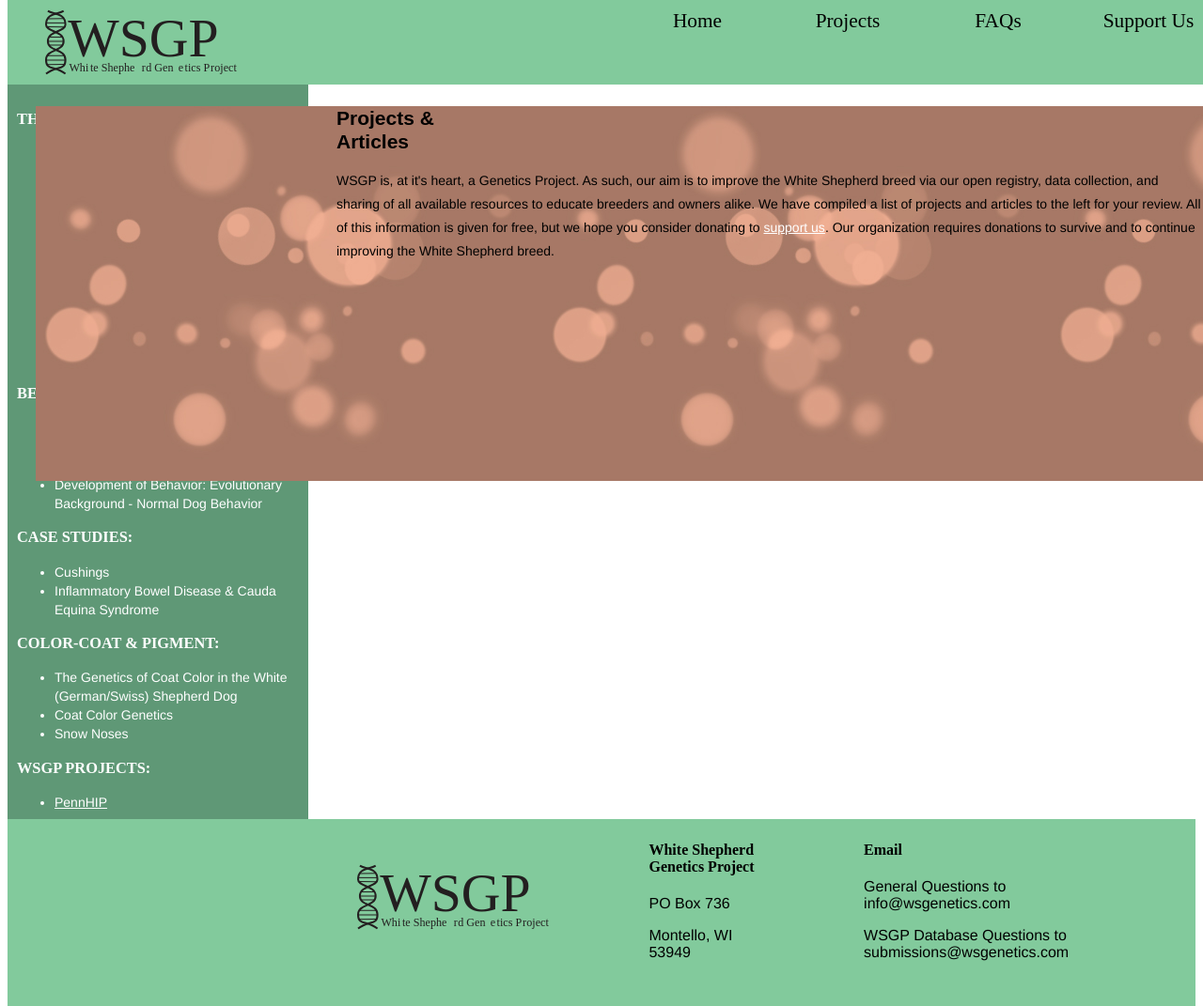
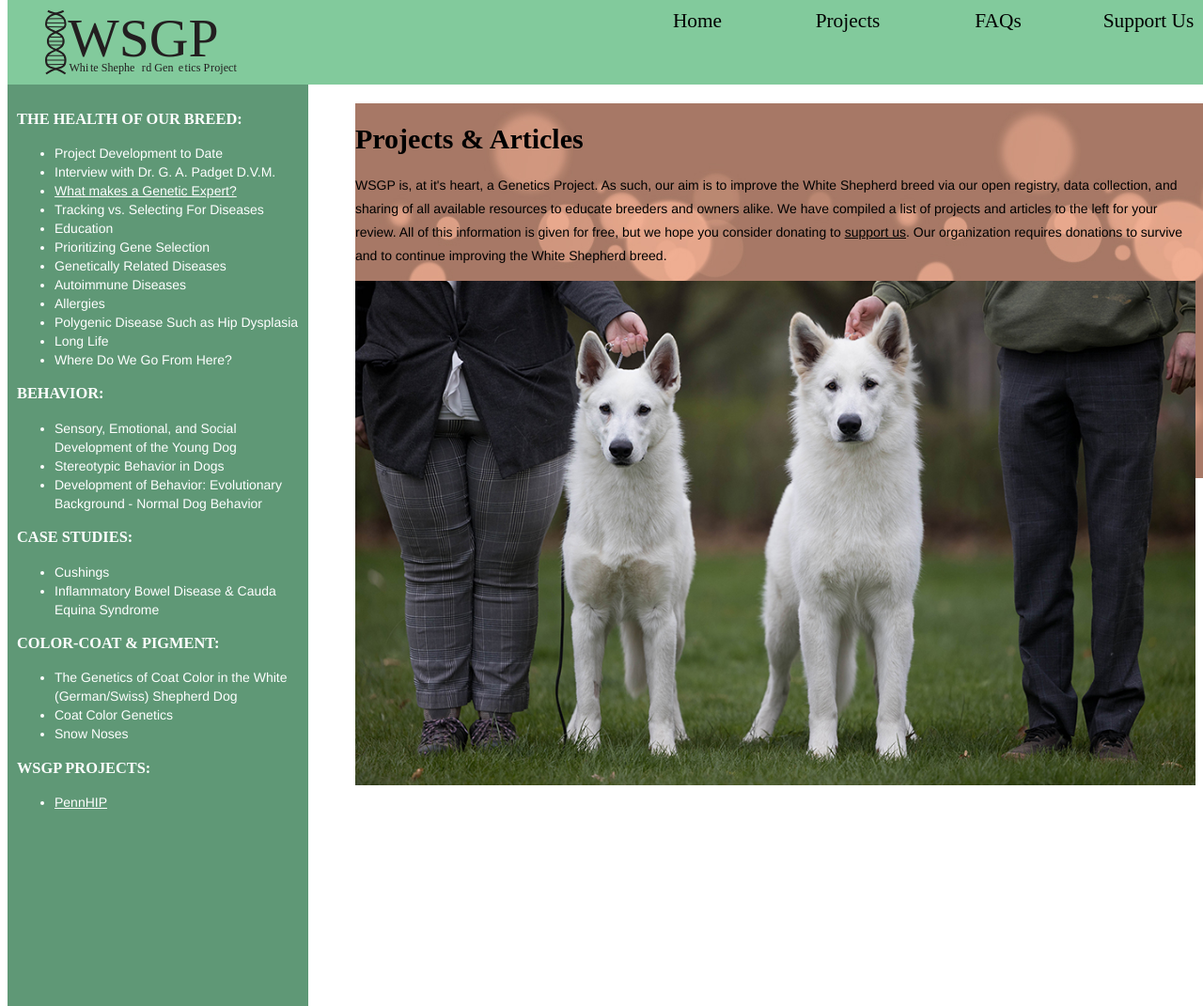
Before and after one commit to s-copeland/s-copeland, a plain HTML site: page wsgp-website/projects.html in a window 1280 px wide. Shown: the part 1-1072 px from the top of the page at 94% size. Drawn offline with Linux system fonts and the light colour scheme; files whose address does not match are found by name.

Commit message:
Add files via upload

```diff
--- a/wsgp-website/aside.css
+++ b/wsgp-website/aside.css
@@ -10,7 +10,7 @@ aside {
 	padding-left: 10px;
 	padding-right: 10px;
 	position: relative;
-	height: 2550px;
+	height: 2750px;
 	width: 300px;
 	background-color: #5f9876;
 	margin-top: 80px;
--- a/wsgp-website/global.css
+++ b/wsgp-website/global.css
@@ -2,6 +2,7 @@
 /* CSS Document */
 h4 {
 	font-family: Rockwell, serif;
+	color: #000;
 }
 
 h3 {
@@ -10,7 +11,12 @@ h3 {
 
 h2 {
 	font-family: rockwell, serif;
-	font-size: 24px;
+	font-size: 22px;
+}
+
+h1 {
+	font-family: Rockwell, serif;
+	font-size: 30px;
 }
 
 p {
@@ -75,3 +81,17 @@ nav li {
 nav ul img {
 	align-content: left;
 }
+
+section a:link {
+	color: #000000;
+}
+
+section a:visited {
+	color: #000000;
+}
+section a:hover {
+	color: #5f9876;
+}
+section a:active {
+	color: #000000;
+}
--- a/wsgp-website/projects.css
+++ b/wsgp-website/projects.css
@@ -11,13 +11,13 @@ section {
 	font-size: 14px;
 	line-height: 25px;
 	background-image: url(images/text_bg540x399.jpg);
+	position: absolute;
+	top: 140px;
+	color: #000;
 	width: auto;
-	position: relative;
-	top: 110px;
-	color: #000;
-	left: 30px;
+	left: 370px;
 	height: 399px;
-	padding-right: 20px;
+	padding-right:20px;
 }
 
 a:link {
--- a/wsgp-website/projects.html
+++ b/wsgp-website/projects.html
@@ -8,6 +8,7 @@
 </head>
 
 <body>
+<div id="wrapper">
 <!-- NAVIGATION STARTS --->
       <nav>
 
@@ -64,11 +65,10 @@
 	</aside>
 <!-- ASIDE ENDS -->
 
-<div id="wrapper">
 	<section>
 	<h1>Projects & Articles</h1>
 		<p>WSGP is, at it's heart, a Genetics Project. As such, our aim is to improve the White Shepherd breed via our open registry, data collection, and sharing of all available resources to educate breeders and owners alike. We have compiled a list of projects and articles to the left for your review. All of this information is given for free, but we hope you consider donating to <a href="supportus.html">support us</a>. Our organization requires donations to survive and to continue improving the White Shepherd breed.</p>
-		<img src="images/enzobosun1000x600.jpg" alt="short coated and long coated white swiss shepherds">
+		<img src="images/enzobosun1000x600.jpg" width="100%" alt="short coated and long coated white swiss shepherds">
 
 	</section>
 	<!-- FOOTER BEGINS HERE --->
@@ -88,8 +88,9 @@
 	footer {
 	background-color: #82ca9c;
 	height: 200px;
-	position: relative;
-	top: 470px;
+	position: absolute;
+		width: 100%;
+	top: 1170px;
 }
 
 td, tr {
@@ -107,7 +108,7 @@ aside {
 	padding-left: 10px;
 	padding-right: 10px;
 	position: relative;
-	height: 900px;
+	height: 1170px;
 	width: 300px;
 	background-color: #5f9876;
 	margin-top: 80px;
--- a/wsgp-website/supportus.css
+++ b/wsgp-website/supportus.css
@@ -19,6 +19,14 @@ section {
 	padding-right: 10%;
 }
 
+#fundraisers h1, h4{
+	color: white;
+}
+
+footer h4 {
+	color: black;
+}
+
 h1 {
 	text-color: #FFF;
 	font-family: Rockwell, serif;
```
Also changed, not shown: wsgp-website/faqs.html (+1 -1 lines), wsgp-website/geneticsexpert.html (+4 -3 lines), wsgp-website/index.html (+3 -3 lines), wsgp-website/pennhip.html (+6 -4 lines), wsgp-website/supportus.html (+2 -1 lines), wsgp-website/images/dogs1000x600 copy.jpg.
